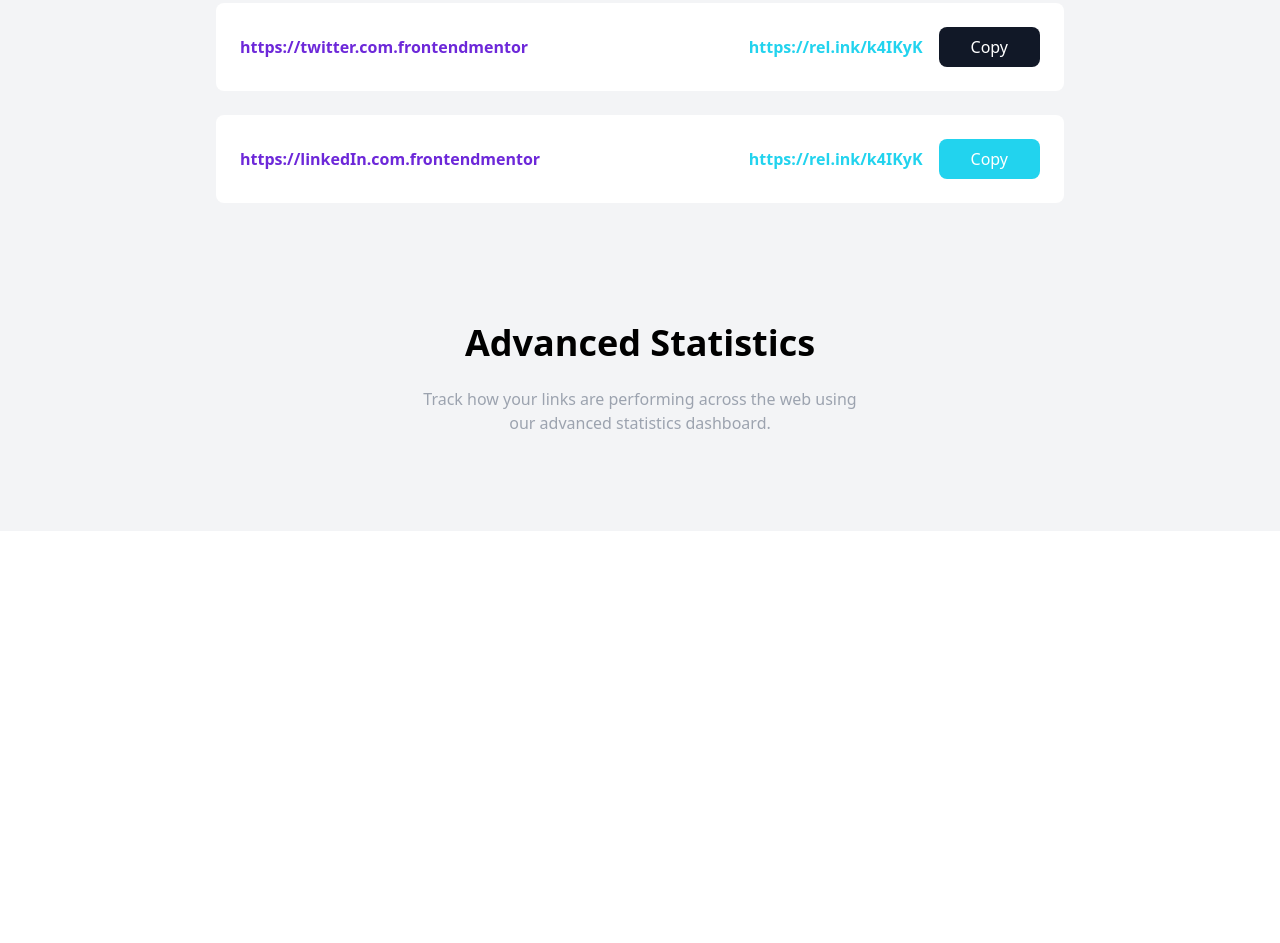
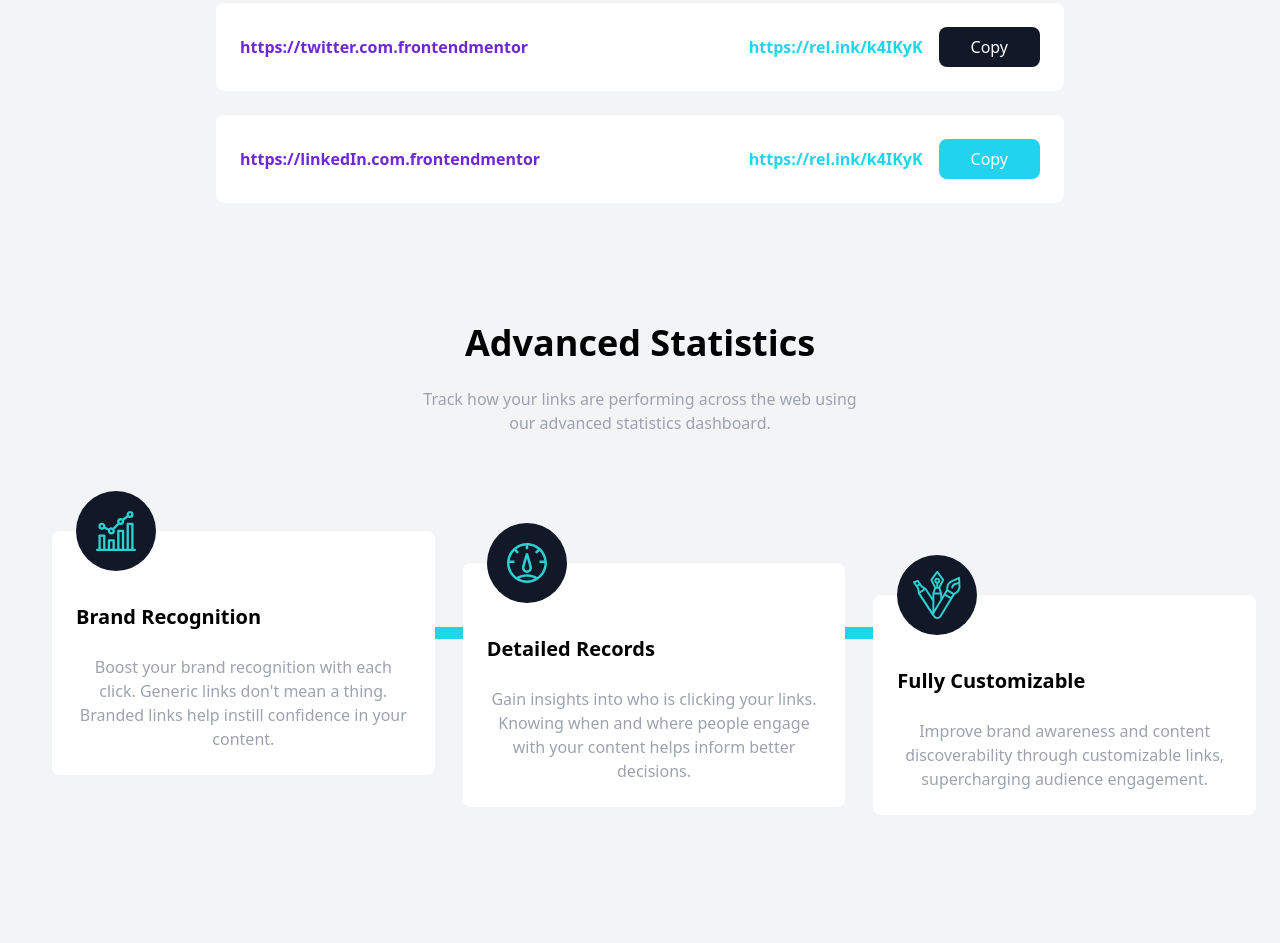
Before and after one commit to asnganje/shortly, a plain HTML site: page index.html in a window 1280 px wide. Shown: the part 953-1896 px from the top of the page. Before the commit the page ends 1484 px from the top, so only its background shows below. Drawn offline with nearby package versions, Linux system fonts and the light colour scheme.

Commit message:
Add features section

```diff
--- a/index.html
+++ b/index.html
@@ -126,5 +126,53 @@
         </p>
       </div>
      </section>
+     <section id="features" class="pb-32 bg-gray-100">
+      <div class="relative container flex flex-col mx-auto items-start px-6 md:flex-row md:space-x-7">
+        <div class="hidden absolute top-24 w-10/12 left-16 h-3 bg-cyan-400 md:block"></div>
+        <div class="absolute w-2 left-1/2 h-full -ml-1 bg-cyan-400 md:hidden"></div>
+        <div class="relative flex flex-col p-6 space-y-6 bg-white rounded-lg md:w-1/3">
+          <div class="absolute left-1/2 -ml-10 -top-10 md:left-16">
+            <div class="flex items-center justify-center w-20 h-20 p-4 rounded-full bg-gray-900">
+              <img src="/images/icon-brand-recognition.svg" alt="">
+            </div>
+          </div>
+          <h5 class="pt-6 text-xl font-bold text-center capitalize md:text-left">
+            Brand recognition
+          </h5>
+          <p class="text-center text-gray-400 md:text left">
+            Boost your brand recognition with each click. Generic links don't mean a thing.
+            Branded links help instill confidence in your content.
+          </p>
+        </div>
+        <div class="relative flex flex-col p-6 mt-24 md:mt-8 space-y-6 bg-white rounded-lg md:w-1/3">
+          <div class="absolute left-1/2 -ml-10 -top-10 md:left-16">
+            <div class="flex items-center justify-center w-20 h-20 p-4 rounded-full bg-gray-900">
+              <img src="/images/icon-detailed-records.svg" alt="">
+            </div>
+          </div>
+          <h5 class="pt-6 text-xl font-bold text-center capitalize md:text-left">
+            Detailed records
+          </h5>
+          <p class="text-center text-gray-400 md:text left">
+            Gain insights into who is clicking your links. Knowing when and where people engage
+            with your content helps inform better decisions.
+          </p>
+        </div>
+        <div class="relative flex flex-col p-6 mt-24 md:mt-16 space-y-6 bg-white rounded-lg md:w-1/3">
+          <div class="absolute left-1/2 -ml-10 -top-10 md:left-16">
+            <div class="flex items-center justify-center w-20 h-20 p-4 rounded-full bg-gray-900">
+              <img src="/images/icon-fully-customizable.svg" alt="">
+            </div>
+          </div>
+          <h5 class="pt-6 text-xl font-bold text-center capitalize md:text-left">
+            Fully customizable
+          </h5>
+          <p class="text-center text-gray-400 md:text left">
+            Improve brand awareness and content discoverability through customizable links,
+            supercharging audience engagement.
+          </p>
+        </div>
+      </div>
+     </section>
 </body>
 </html>
```
